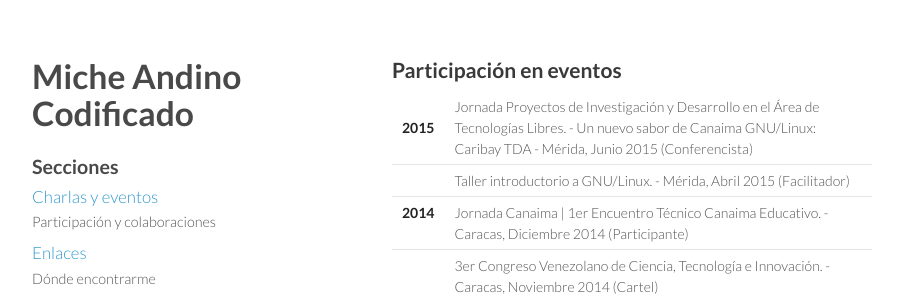
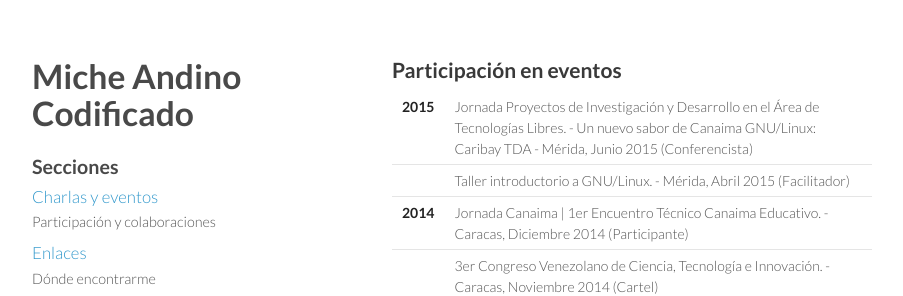
Before and after one commit to davidhdz/davidhdz.github.io, a Jekyll site: the page built from charlas.html, in a window 1280 px wide. Shown: the top 296 px of the page, without its empty margins (178-1081 px from the left). Built offline with Jekyll 4.4.1, drawn with Linux system fonts in a browser that asks for light colours; nearby versions of some CDN libraries; Markdown is read by kramdown in place of the engine named in the settings; comment, search, counter and statistics services are not loaded.

```diff
--- a/charlas.html
+++ b/charlas.html
@@ -7,7 +7,7 @@
 <h2>Participación en eventos</h2>
 <table style="width: 96%;  style=vertical-align: top">
 <tbody>
-<tr>  <td><strong>2015</strong></td>
+<tr>  <td style="vertical-align: top;"><strong>2015</strong></td>
   <td>Jornada Proyectos de Investigación y Desarrollo en el Área de Tecnologías Libres. - Un nuevo sabor de Canaima GNU/Linux: Caribay TDA - Mérida, Junio 2015 (Conferencista)</td>
 </tr>
 <tr>  <td> </td>
```
